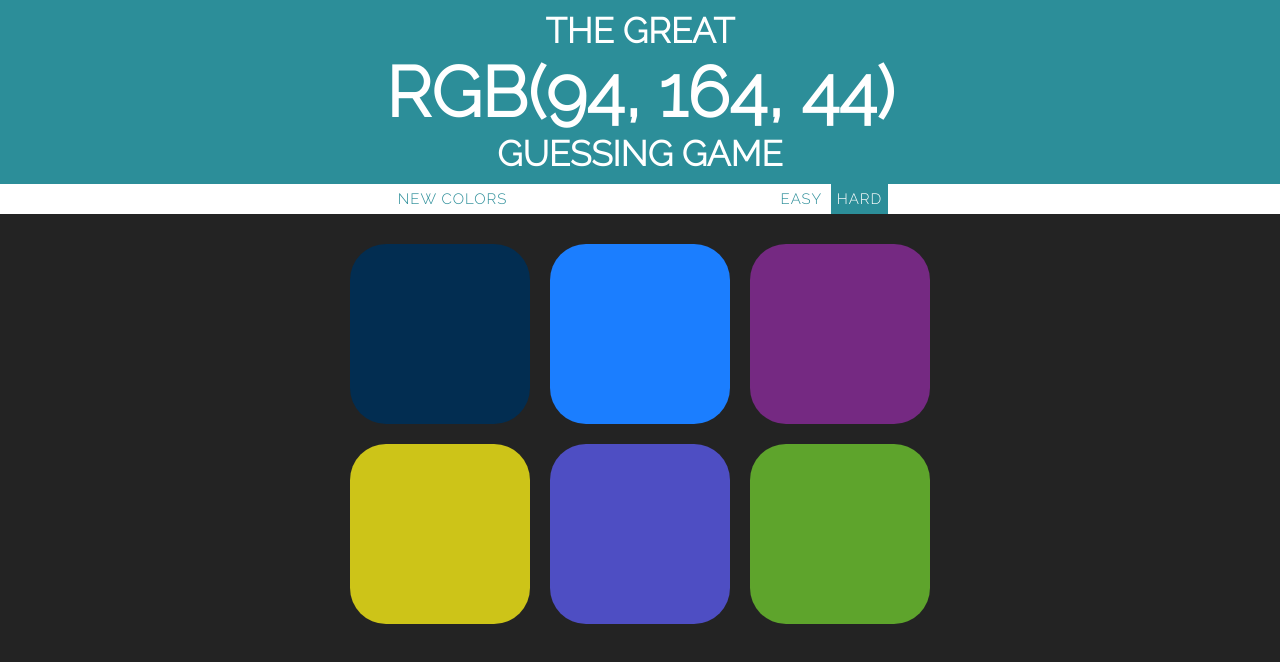
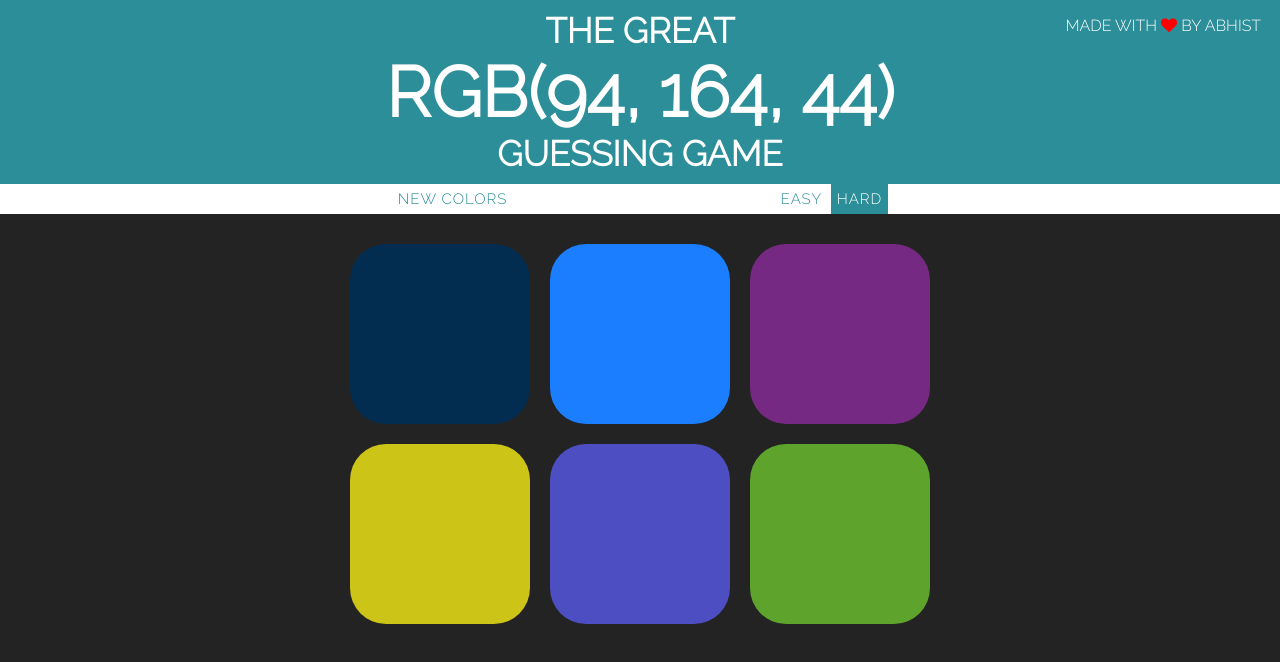
Before and after one commit to abhist/abhist.github.io, a plain HTML site: page rgb-color-game/index.html in a window 1280 px wide. Drawn offline with Linux system fonts and the light colour scheme.

Commit message:
minor improvements in UI

```diff
--- a/rgb-color-game/index.html
+++ b/rgb-color-game/index.html
@@ -3,10 +3,17 @@
 	<title>RGB Color Game</title>
 	<link rel="stylesheet" type="text/css" href="style.css">
 	<link href='https://fonts.googleapis.com/css?family=Raleway:300' rel='stylesheet' type='text/css'>
-
+	<link rel="stylesheet" href="https://cdnjs.cloudflare.com/ajax/libs/font-awesome/4.7.0/css/font-awesome.min.css">
 </head>
 <body>
 	<h1>The Great <span id="color-display">RGB</span> Guessing Game</h1>
+	<p style="
+    color: white;
+    position: fixed;
+    top: 0px;
+    right: 19px;
+    font-size: 16px;
+"> MADE WITH <i class="fa fa-heart" style="color:red;"></i> BY ABHIST </p>
 	<div id ="stripe">
 		<button id="reset">New Colors</button>
 		<span id="message"></span>
```
